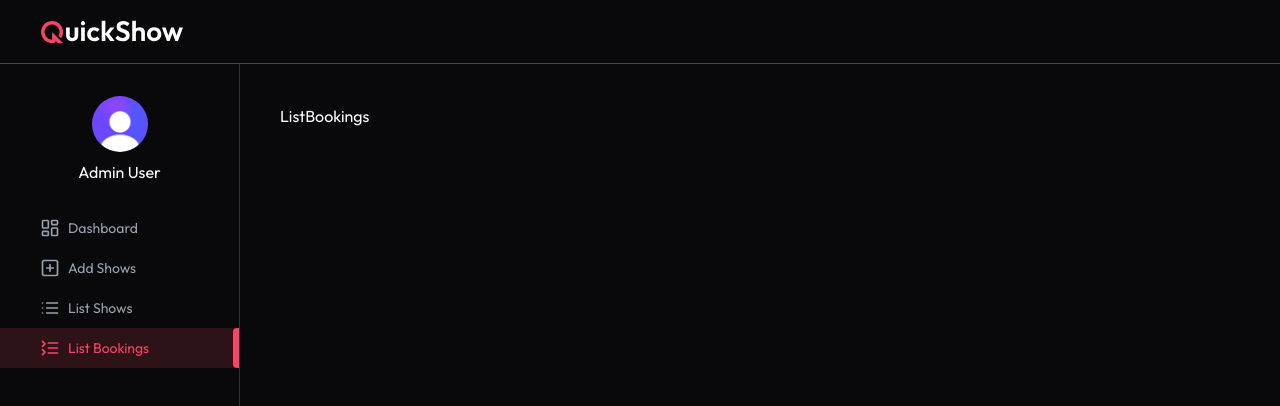
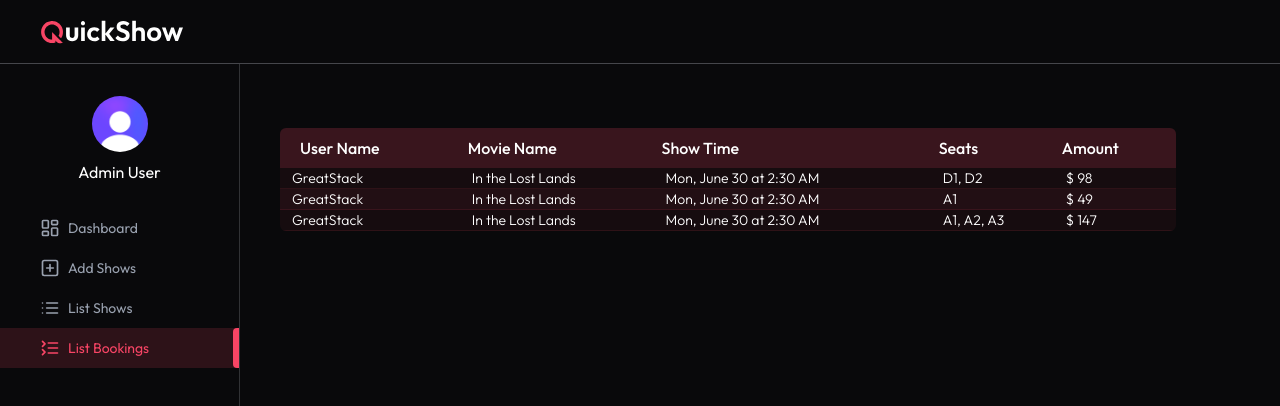
Before and after one commit to FahadKhan356/QuickShow, a React (Vite) app in the folder client/: page /admin/List-bookings in a window 1280 px wide. Shown: the top 406 px of the page. Built offline with nearby package versions, Linux system fonts and the light colour scheme.

Commit message:
added List Bookings screen

```diff
--- a/client/src/pages/admin/ListBookings.jsx
+++ b/client/src/pages/admin/ListBookings.jsx
@@ -1,9 +1,62 @@
-import React from 'react'
+import React, { useEffect, useState } from 'react'
+import { dummyBookingData } from '../../assets/assets/assets';
+import LoadingComponent from '../../components/LoadingComponent';
+
+import dateFormat from '../../lib/dateFormat';
 
 const ListBookings = () => {
-  return (
-    <div>ListBookings</div>
-  )
+ const currency=import.meta.env.VITE_CURRENCY;
+  const [Bookings , setBookings] = useState([]);
+  const [isLoading , setisLoading]=useState(true);
+
+  const getBookings=async()=>{
+    try{
+      setBookings(dummyBookingData);
+      setisLoading(false);
+
+    }catch(error){
+      console.log(error);
+    }
+  }
+
+  useEffect(()=>{
+    getBookings();
+  },[]);
+
+  return !isLoading ? (
+    <div className=' max-w-4xl mt-6 overflow-x-visible'>
+     <table className='w-full border-collapse overflow-hidden text-nowrap rounded-md'>
+      <thead>
+        <tr className='bg-primary/20 text-left text-white overflow-x-scrolls'>
+          <th className='p-2 font-medium pl-5'>User Name</th>
+          <th className='p-2 font-medium '>Movie Name</th>
+          <th className='p-2 font-medium '>Show Time</th>
+          <th className='p-2 font-medium '>Seats</th>
+          <th className='p-2 font-medium '>Amount</th>
+
+
+        </tr>
+
+      </thead>
+      <tbody className='text-sm font-light'>
+       {Bookings.map((booking , index)=>(
+         <tr key={index} className='text-sm w-full border-b border-primary/10 bg-primary/5 even:bg-primary/10 rounded-md'>
+          <td className='pl-3' >{booking.user.name}</td>
+          <td className='pl-3' >{booking.show.movie.title}</td>
+          <td className='pl-3' >{dateFormat(booking.show.showDateTime)}</td>
+          <td className='pl-3' >{Object.keys(booking.bookedSeats).map(seats=>booking.bookedSeats[seats]).join(", ")}</td>
+          <td className='pl-3' >{currency} {booking.amount}</td>
+
+         </tr>
+       ))}
+
+      </tbody>
+
+     </table>
+
+    </div>
+  ) :
+   <LoadingComponent/>;
 }
 
 export default ListBookings;
--- a/client/src/pages/admin/ListShows.jsx
+++ b/client/src/pages/admin/ListShows.jsx
@@ -22,16 +22,7 @@
                 C1: "user3"
               }
      },
-     {
-      movie: dummyShowsData[0],
-            showDateTime: "2025-06-30T02:30:00.000Z",
-            showPrice: 59,
-            occupiedSeats: {
-                A1: "user1",
-                B1: "user2",
-                C1: "user3"
-              }
-     }
+
     ],);
      setLoading(false);
 
@@ -48,13 +39,13 @@
     <>
     <Title text1={"List"} text2={"Shows"}/>
 
-<div className='max-w-4xl mt-6 overflow-auto'>
+<div className='max-w-4xl mt-6 overflow-x-visible'>
 <table className='w-full  border-collapse rounded-md overflow-hidden text-nowrap'>
    <thead>
-    <tr className='bg-primary/20 text-left text-white'>
+    <tr className='bg-primary/20 text-left text-white '>
     <th className='p-2 font-medium pl-5'>Movie Name</th>
     <th className='p-2 font-medium'>Show Time</th>
-    <th className='p-2 font-medium'>Total Bokkings</th>
+    <th className='p-2 font-medium'>Total Bookings</th>
     <th className='p-2 font-medium'>Earnings</th>
 
 
```
